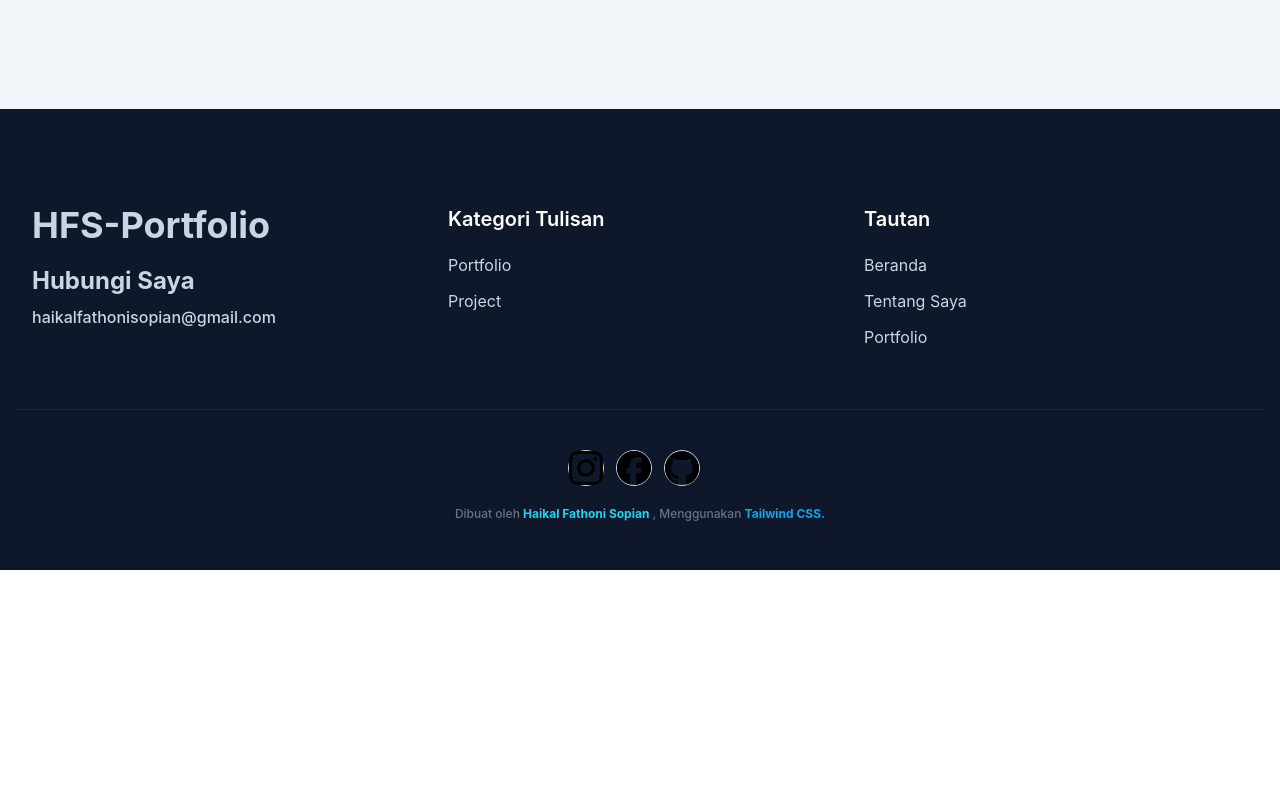
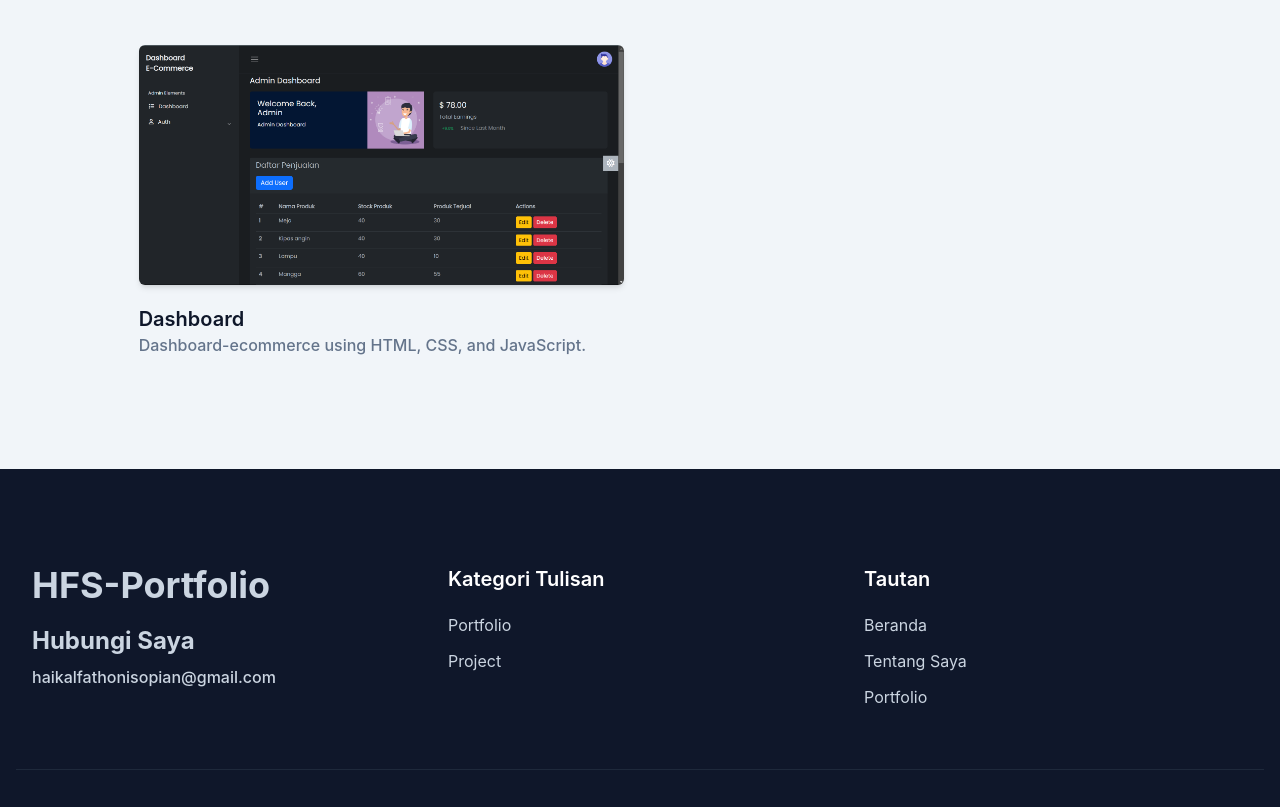
Before and after one commit to Niklob/portfolio, a website: page index.html in a window 1280 px wide. Shown: the part 2397-3204 px from the top of the page. Before the commit the page ends 2967 px from the top, so only its background shows below. Drawn offline with Linux system fonts and the light colour scheme.

Commit message:
index.html

```diff
--- a/index.html
+++ b/index.html
@@ -201,6 +201,15 @@
                     <p class="font-medium text-base text-secondary">Calculator using HTML, CSS, and JavaScript.
                     </p>
                 </div>
+                  <div class="mb-12 px-4 md:w-1/2">
+                    <div class="rounded-md shadow-md overflow-hidden">
+                        <a href="https://niklob.github.io/dashboard" target="_blank">
+                        <img src="dist/img/portfolio/project3.png" alt="Kalkulator" width="w-full"/></a>
+                    </div>
+                    <h3 class="font-semibold text-xl text-dark mt-5">Dashboard</h3>
+                    <p class="font-medium text-base text-secondary">Dashboard-ecommerce using HTML, CSS, and JavaScript.
+                    </p>
+                </div>
             </div>
         </div>
     </section>
```
